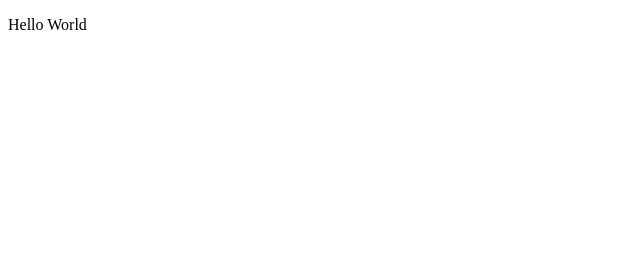
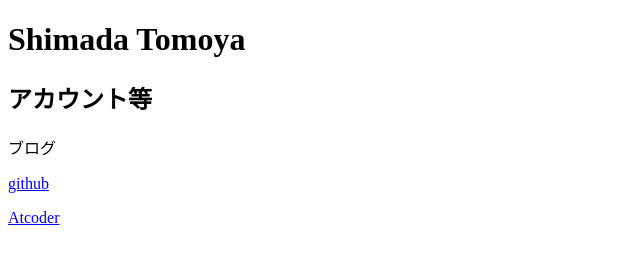
Before and after one commit to ShimadaTomoya/profile, a plain HTML site: page public/index.html in a window 1280 px wide. Shown: the whole page, without its empty margins (0-640 px from the left). Drawn offline with Linux system fonts and the light colour scheme.

Commit message:
githubとAtcoderのアカウントページへのリンクを追加

```diff
--- a/public/index.html
+++ b/public/index.html
@@ -5,6 +5,10 @@
     <title>profile</title>
 </head>
 <body>
-    <p>Hello World</p>
+    <h1>Shimada Tomoya</h1>
+    <h2>アカウント等</h2>
+    <p>ブログ</p>
+    <p><a href="https://github.com/ShimadaTomoya">github</a></p>
+    <p><a href="https://atcoder.jp/users/ShimadaTomoya">Atcoder</a></p>
 </body>
 </html>
```
